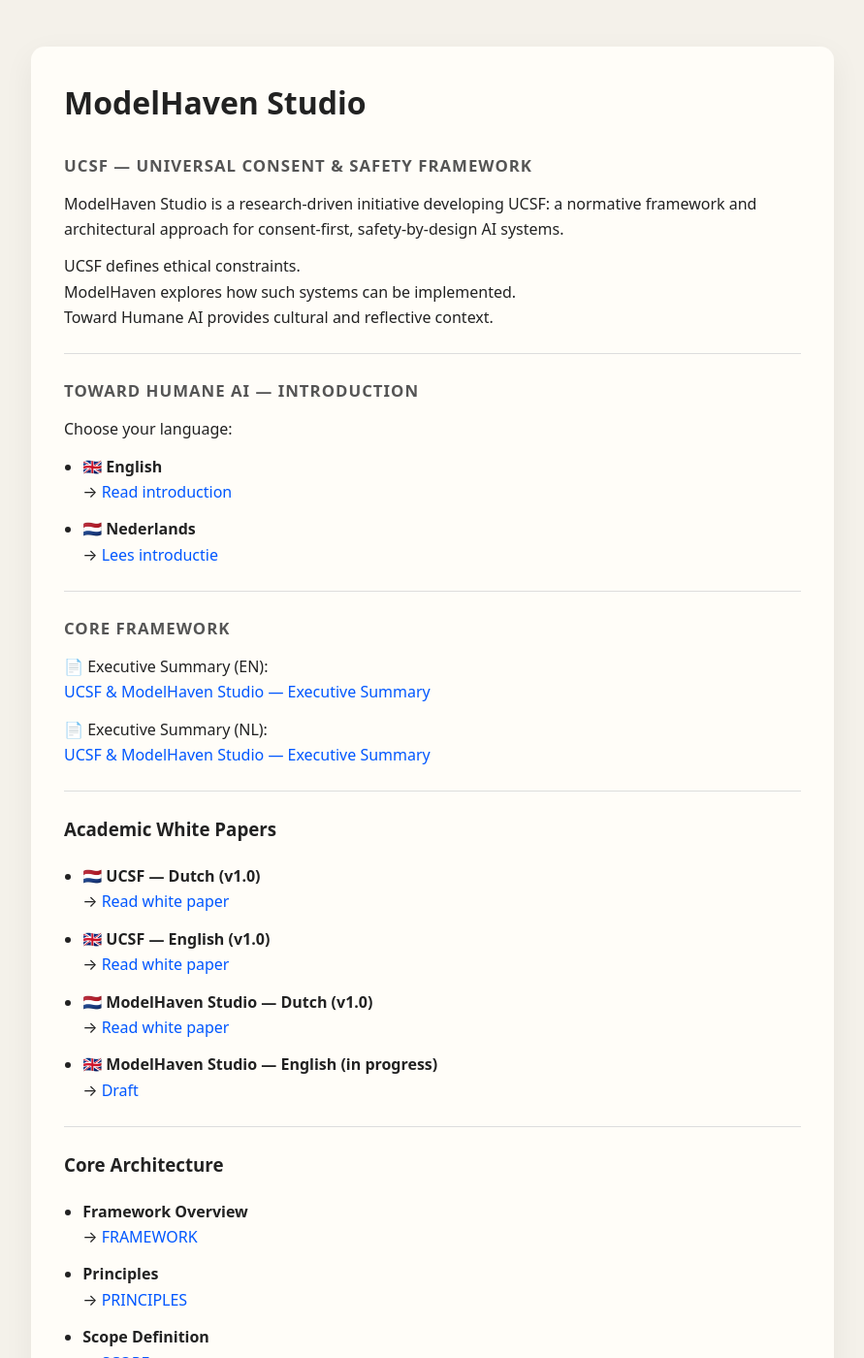
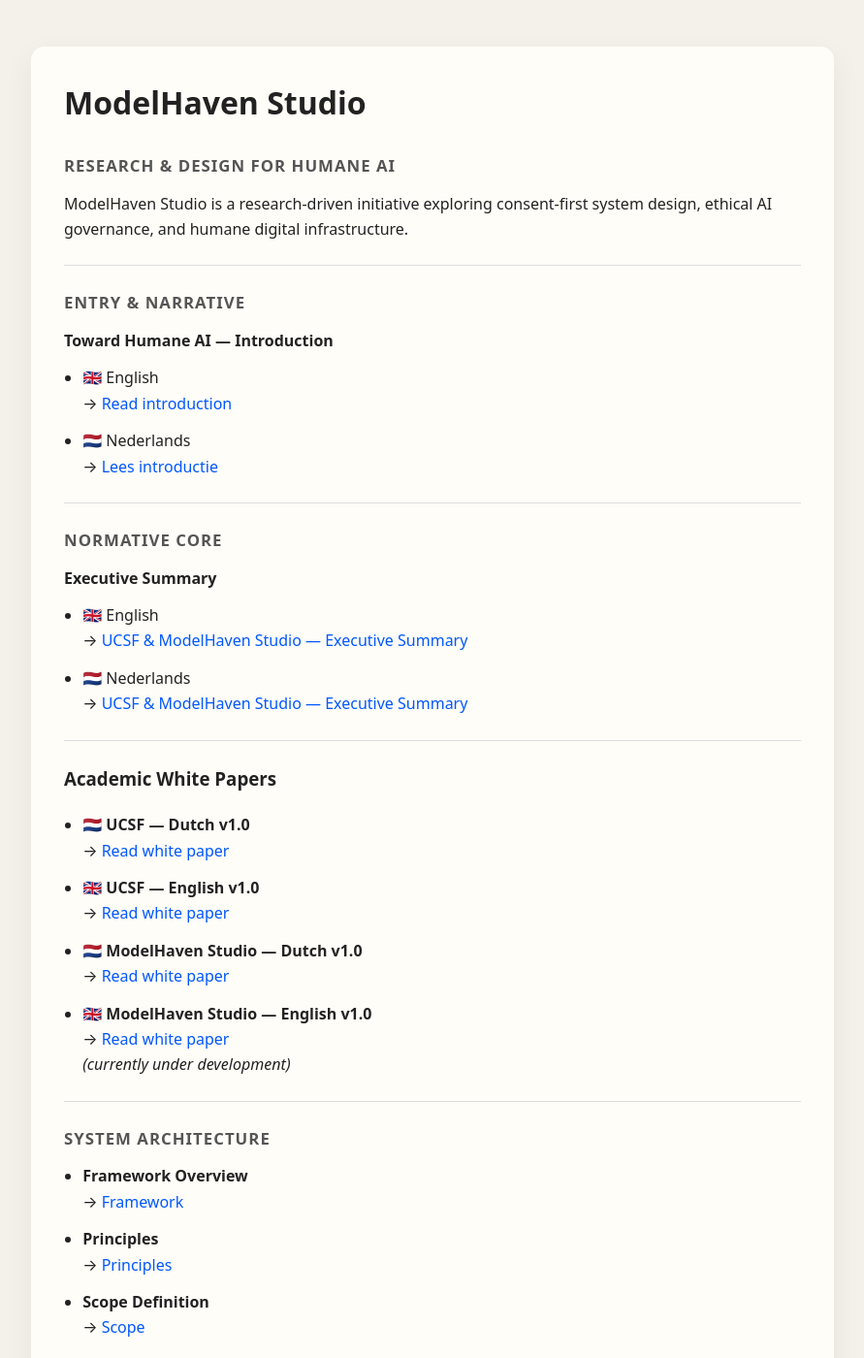
Before and after one commit to MartijnBruzzese/ModelHaven-Studio, a Jekyll site: the page built from index.md, in a window 1280 px wide and 1400 px high. Shown: the whole window at 97% size, without its empty margins (194-1085 px from the left). Built offline with Jekyll 4.4.1, drawn with Linux system fonts in a browser that asks for light colours; some of the changed text lies outside the part shown.

Commit message:
Update index.md

```diff
--- a/index.md
+++ b/index.md
@@ -1,120 +1,122 @@
 ---
 layout: default
-title: ModelHaven Studio — UCSF
+title: ModelHaven Studio — Toward Humane AI
 ---
 
 # ModelHaven Studio
-## UCSF — Universal Consent & Safety Framework
+## Research & Design for Humane AI
 
-ModelHaven Studio is a research-driven initiative developing UCSF: a normative framework and architectural approach for consent-first, safety-by-design AI systems.
-
-UCSF defines ethical constraints.
-ModelHaven explores how such systems can be implemented.
-Toward Humane AI provides cultural and reflective context.
+ModelHaven Studio is a research-driven initiative exploring consent-first system design, ethical AI governance, and humane digital infrastructure.
 
 ---
 
-## Toward Humane AI — Introduction
+## Entry & Narrative
 
-Choose your language:
+**Toward Humane AI — Introduction**
 
-- 🇬🇧 **English**
+- 🇬🇧 English
   → [Read introduction](TOWARD_HUMANE_AI_EN.md)
 
-- 🇳🇱 **Nederlands**
+- 🇳🇱 Nederlands
   → [Lees introductie](TOWARD_HUMANE_AI_NL.md)
 
 ---
 
-## Core Framework
+## Normative Core
 
-📄 Executive Summary (EN):
-[UCSF & ModelHaven Studio — Executive Summary](EXECUTIVE_SUMMARY.md#english)
+**Executive Summary**
 
-📄 Executive Summary (NL):
-[UCSF & ModelHaven Studio — Executive Summary](EXECUTIVE_SUMMARY.md#nederlands)
+- 🇬🇧 English
+  → [UCSF & ModelHaven Studio — Executive Summary](EXECUTIVE_SUMMARY.md#english)
+
+- 🇳🇱 Nederlands
+  → [UCSF & ModelHaven Studio — Executive Summary](EXECUTIVE_SUMMARY.md#nederlands)
 
 ---
 
 ### Academic White Papers
 
-- 🇳🇱 **UCSF — Dutch (v1.0)**
+- 🇳🇱 **UCSF — Dutch v1.0**
   → [Read white paper](WHITE_PAPERS/NL/UCSF_WHITE_PAPER_NL_v1.0.html)
 
-- 🇬🇧 **UCSF — English (v1.0)**
+- 🇬🇧 **UCSF — English v1.0**
   → [Read white paper](WHITE_PAPERS/EN/UCSF_WHITE_PAPER_EN_v1.0.html)
 
-- 🇳🇱 **ModelHaven Studio — Dutch (v1.0)**
+- 🇳🇱 **ModelHaven Studio — Dutch v1.0**
   → [Read white paper](WHITE_PAPERS/NL/MODELHAVEN_STUDIO_WHITE_PAPER_NL_v1.0.md)
 
-- 🇬🇧 **ModelHaven Studio — English (in progress)**
-  → [Draft](WHITE_PAPERS/EN/MODELHAVEN_STUDIO_WHITE_PAPER_EN_v1.0.md)
+- 🇬🇧 **ModelHaven Studio — English v1.0**
+  → [Read white paper](WHITE_PAPERS/EN/MODELHAVEN_STUDIO_WHITE_PAPER_EN_v1.0.md)
+  *(currently under development)*
 
 ---
 
-### Core Architecture
+## System Architecture
 
 - **Framework Overview**
-  → [FRAMEWORK](FRAMEWORK.html)
+  → [Framework](FRAMEWORK.html)
 
 - **Principles**
-  → [PRINCIPLES](PRINCIPLES.html)
+  → [Principles](PRINCIPLES.html)
 
 - **Scope Definition**
-  → [SCOPE](SCOPE.html)
-
-- **Use Cases & Failure Modes**
-  → [USE CASES](USE_CASES.html)
+  → [Scope](SCOPE.html)
 
 ---
 
-### Governance & Review
+## Governance & Safety
 
 - **Governance Model**
-  → [GOVERNANCE](GOVERNANCE.html)
+  → [Governance](GOVERNANCE.html)
+
+- **Use Cases & Failure Modes**
+  → [Use cases](USE_CASES.html)
 
 - **Open Questions**
-  → [OPEN QUESTIONS](OPEN_QUESTIONS.html)
+  → [Open questions](OPEN_QUESTIONS.html)
 
-- **Peer Review Invitation**
-  → [PEER REVIEW](PEER_REVIEW.html)
+- **Project Status & Roadmap**
+  → [Status](STATUS.html)
 
 ---
 
-### Supporting Work
+## Repository Overview
 
-- **Toward Humane AI (conceptual essays)**
-  → EN / NL above
-
-- **Book Draft**
-  → [BOOK_DRAFT](BOOK_DRAFT.html)
-
-- **References**
-  → [REFERENCES](REFERENCES.html)
+- 📘 **Technical README (project structure & contribution)**
+  → [README](README.html)
 
 ---
 
-## Project Status
+## Supporting Work
 
-- **Current Status & Roadmap**
-  → [STATUS](STATUS.html)
+- Toward Humane AI — Manifesto
+  → [Manifesto](README.html)
 
-Documents marked v1.0 are considered stable for peer review.
+- ModelHaven — Book Draft
+  → [Book draft](BOOK_DRAFT.html)
+
+- References & Source Material
+  → [References](REFERENCES.html)
 
 ---
 
 ## Licensing & Use
 
-- **Licensing**
-  → [LICENSE](LICENSE.md)
+- UCSF & White Papers
+  → [Licensing](LICENSE.md)
 
-- **Framework Usage Conditions**
-  → [FRAMEWORK_USE](FRAMEWORK_USE.html)
+- Framework Usage Conditions
+  → [Framework Use](FRAMEWORK_USE.html)
 
-- **Citation Guidance**
-  → [CITATION](CITATION.html)
+- Citation Guidance
+  → [How to Cite UCSF](CITATION.html)
 
-UCSF is a normative framework, not a certification or endorsement.
+Unless explicitly stated otherwise:
+
+- Documents & frameworks: **Creative Commons CC BY-NC 4.0**
+- Code (if present): **MIT License**
+
+UCSF is a normative framework, not a certification or compliance label.
 
 ---
 
```
Also changed, not shown: other parts of index.md (+3 -2 lines).
